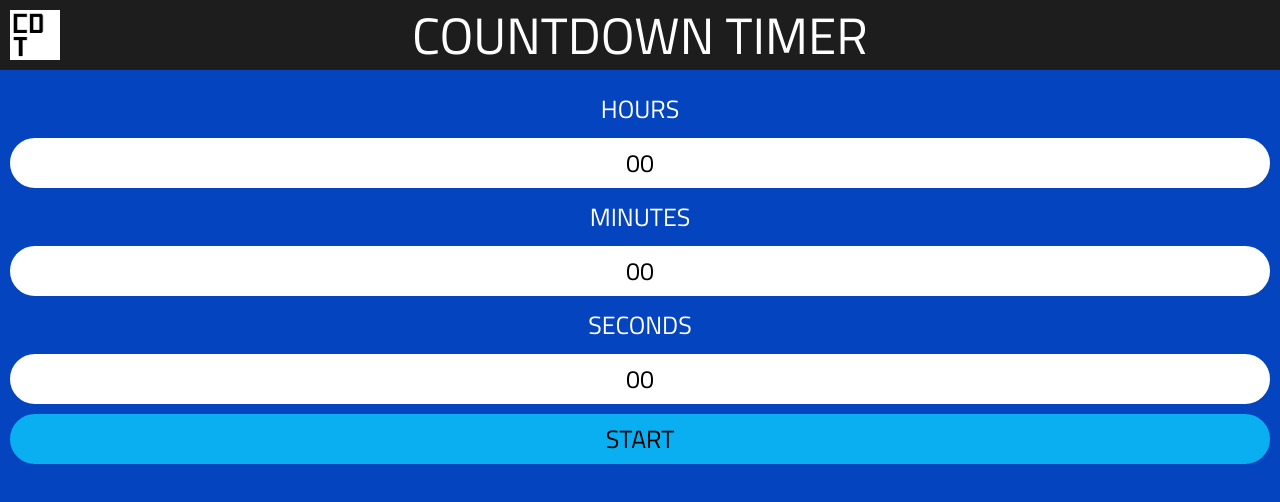
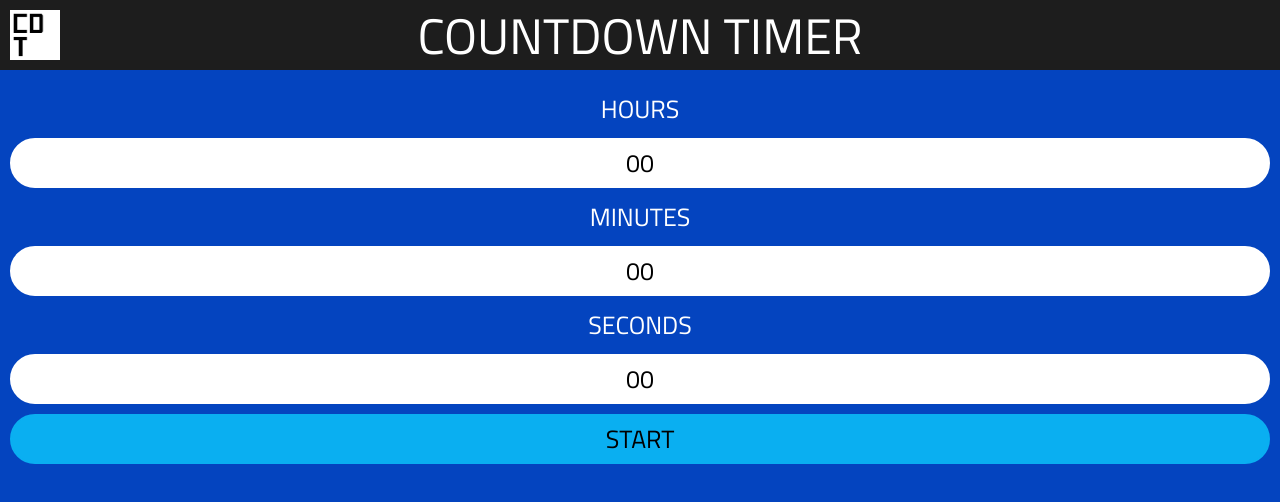
Before and after one commit to ElhadiAyoub/CountDown-Timer, a plain HTML site: page index.html in a window 1280 px wide. Drawn offline with Linux system fonts and the light colour scheme.

Commit message:
GUI update

```diff
--- a/index.css
+++ b/index.css
@@ -151,3 +151,10 @@ input[type=number]::-webkit-inner-spin-button, input[type=number]::-webkit-outer
         transform: scale(.5);
     }
 }
+
+@media only screen and (min-width: 1000px)
+{
+	#main-title{
+		font-size: 50px;
+	}
+}
```
